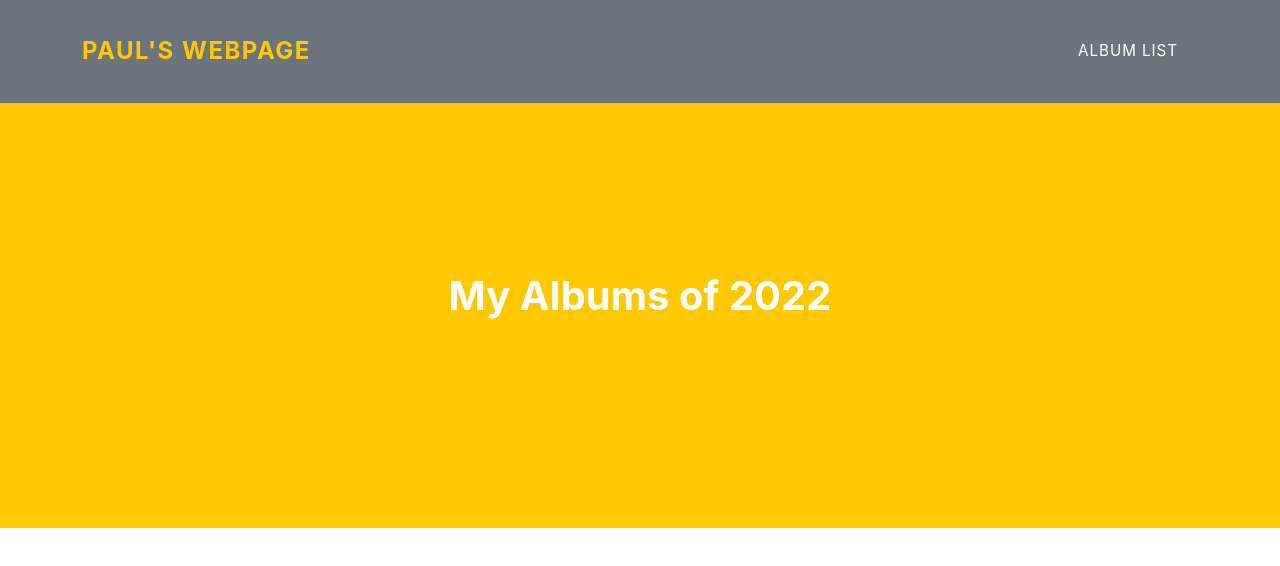
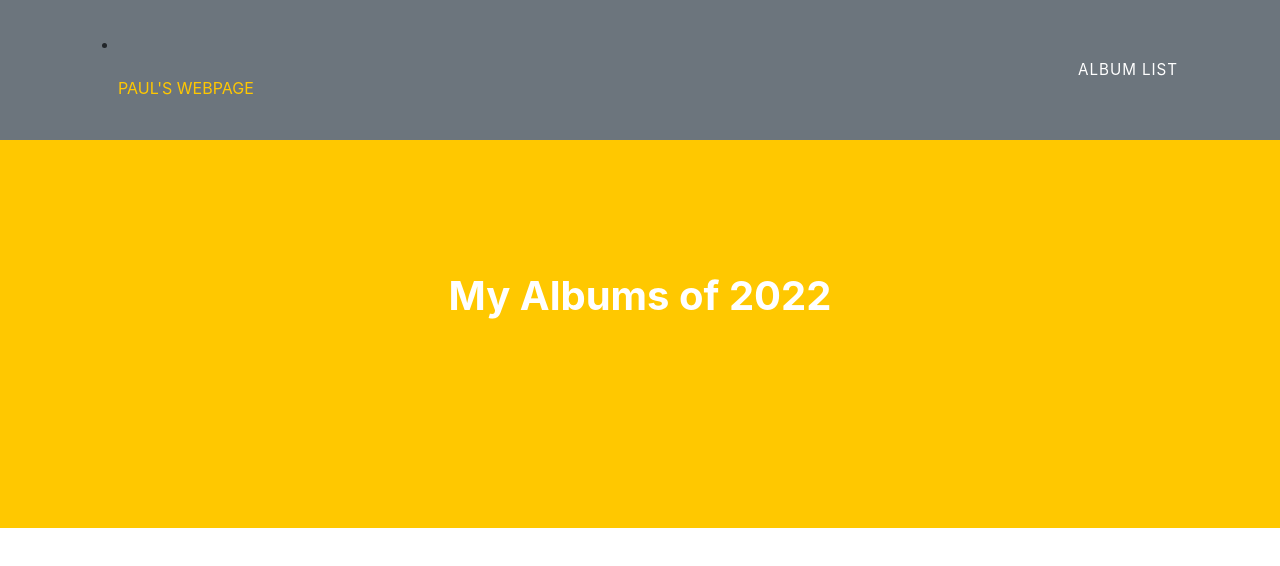
Before and after one commit to kennistonpaul/kennistonpaul, a plain HTML site: page list.html in a window 1280 px wide. Drawn offline with Linux system fonts and the light colour scheme; no server answers.

Commit message:
Update list.html

```diff
--- a/list.html
+++ b/list.html
@@ -11,7 +11,8 @@
         <nav class="navbar navbar-expand-lg bg-secondary text-uppercase fixed-top" id="mainNav">
             <div class="container">
                 <!--This code defines the "My Webpage" link in the top right corner of the navigation pane-->
-                <a class="navbar-brand" href="">Paul's Webpage</a>
+                <a class="navbar-brand">
+                    <li class="nav-item mx-0 mx-lg-1"><a class="nav-link py-3 px-0 px-lg-3 rounded" href="./index.html">Paul's Webpage</a></li>
                 <!--This code defines the "List" link in the top left corner of the navigation pane-->
                 <ul class="navbar-nav ms-auto">
                     <li class="nav-item mx-0 mx-lg-1"><a class="nav-link py-3 px-0 px-lg-3 rounded" href="./list.html">Album List</a></li>
```
